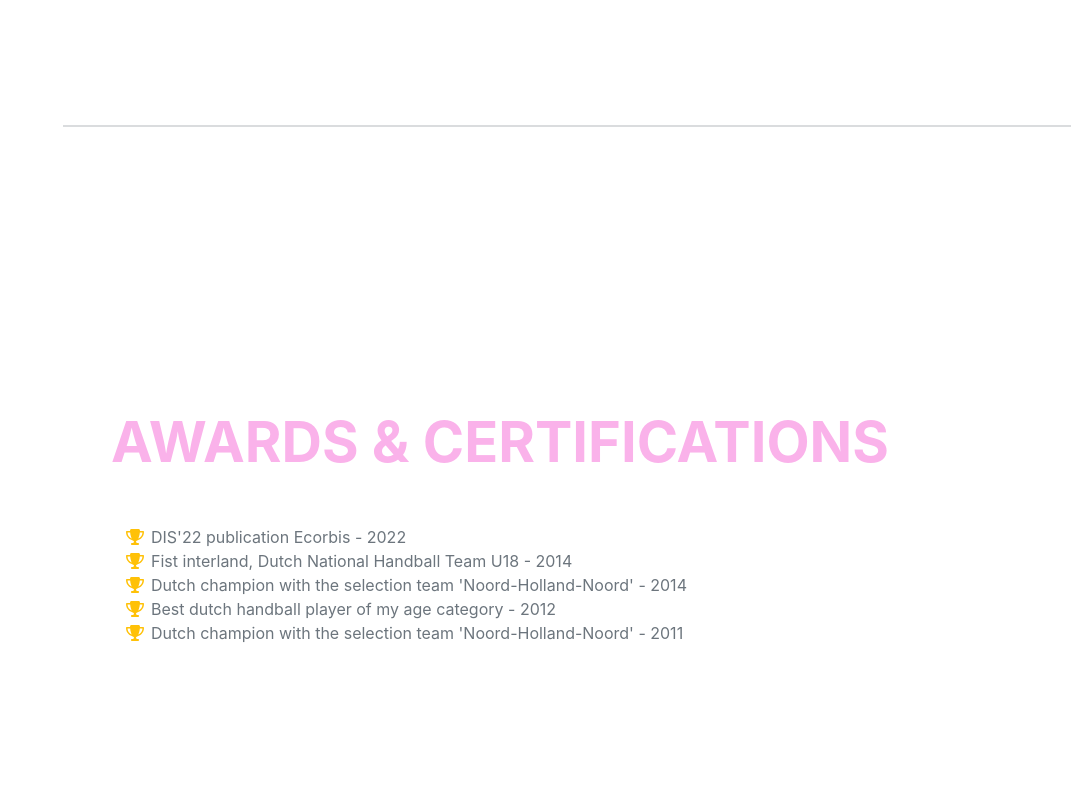
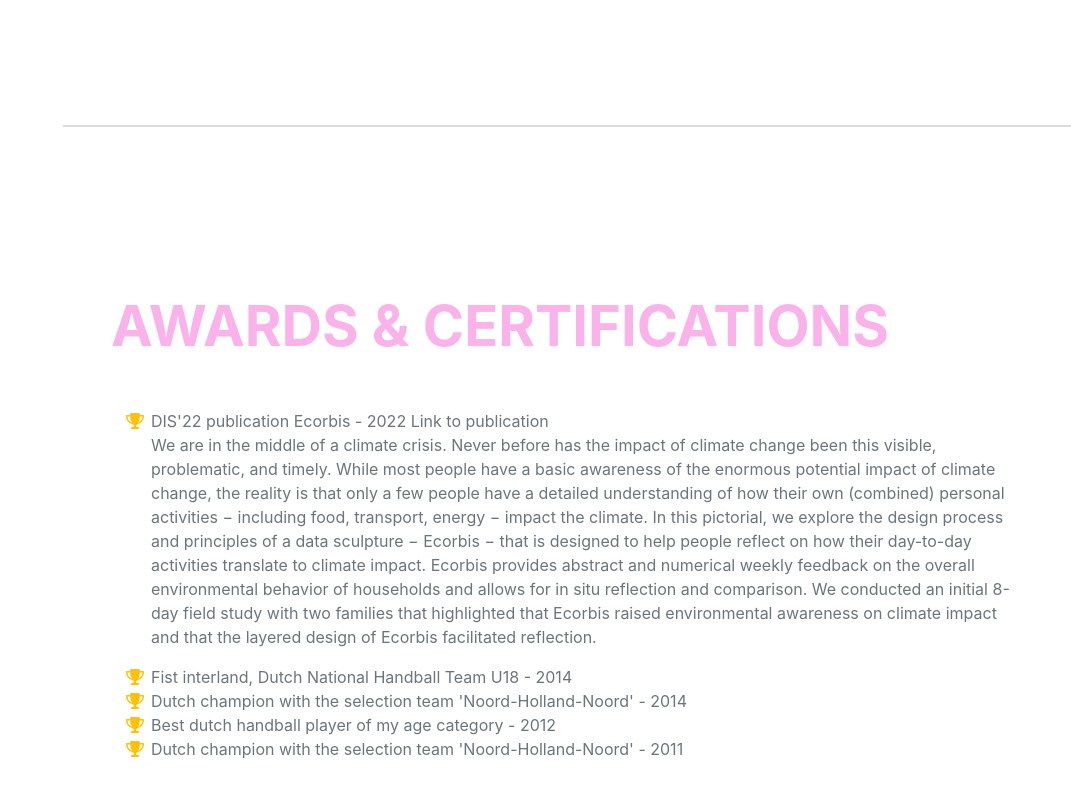
Before and after one commit to brittstegers/brittstegers.github.io, a website: page dist/index.html in a window 1280 px wide. Shown: the part 4457-5254 px from the top of the page, without its empty margins (209-1280 px from the left). Drawn offline with nearby package versions, Linux system fonts and the light colour scheme; a web font is replaced by a local one.

Commit message:
update CV

```diff
--- a/dist/index.html
+++ b/dist/index.html
@@ -181,6 +181,28 @@ Profile: Nature & Health (N&G) and Nature & Technic (N&T)
                       <li>
                             <span class="fa-li"><i class="fas fa-trophy text-warning"></i></span>
                             DIS'22 publication Ecorbis - 2022
+                          <href="https://doi.org/10.1145/3532106.3533508">Link to publication</a>
+                          <p>
+                              We are in the middle of a climate crisis. Never before
+                              has the impact of climate change been this visible,
+                              problematic, and timely. While most people have a
+                              basic awareness of the enormous potential impact of
+                              climate change, the reality is that only a few people have
+                              a detailed understanding of how their own (combined)
+                              personal activities − including food, transport, energy
+                              − impact the climate. In this pictorial, we explore the
+                              design process and principles of a data sculpture −
+                              Ecorbis − that is designed to help people reflect on
+                              how their day-to-day activities translate to climate
+                              impact. Ecorbis provides abstract and numerical
+                              weekly feedback on the overall environmental behavior
+                              of households and allows for in situ reflection and
+                              comparison. We conducted an initial 8-day field study
+                              with two families that highlighted that Ecorbis raised
+                              environmental awareness on climate impact and that the
+                              layered design of Ecorbis facilitated reflection.
+
+                          </p>
                         </li>
                         <li>
                             <span class="fa-li"><i class="fas fa-trophy text-warning"></i></span>
```
